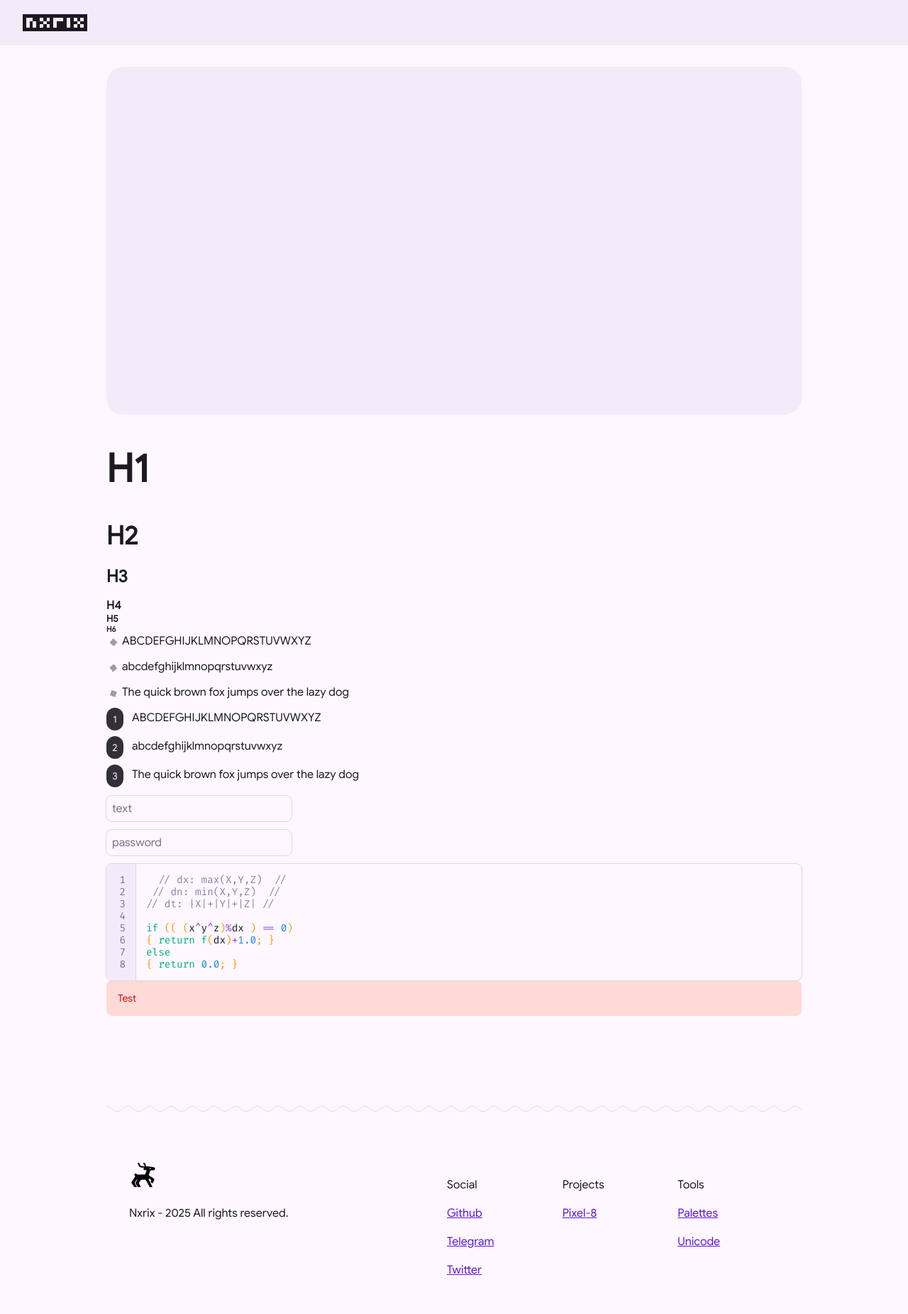
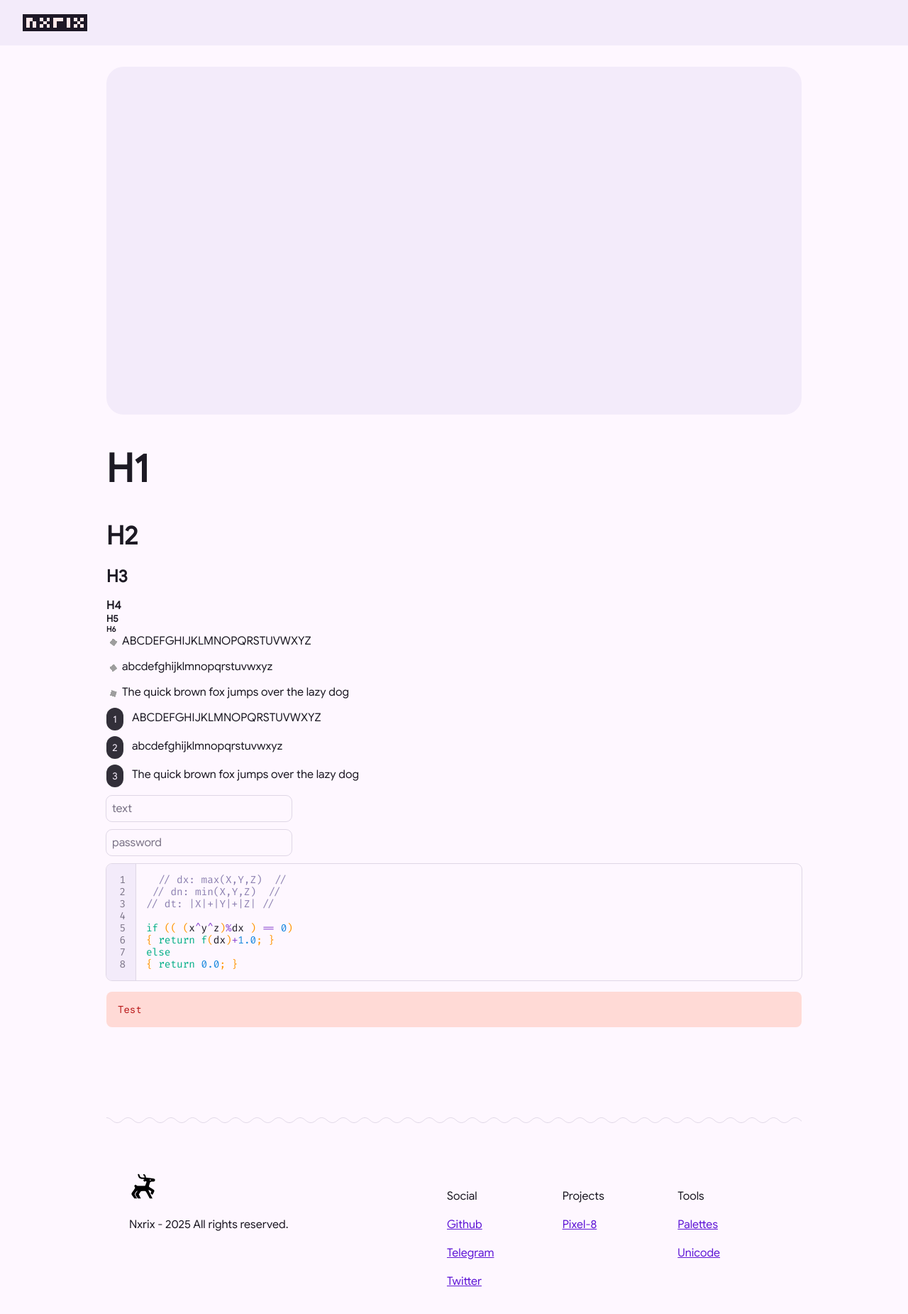
Before and after one commit to Nxrix/nxrix.github.io, a Jekyll site: the page built from _projects/test.md, in a window 1280 px wide. Shown: the top 1851 px of the page at 71% size. Built offline with Jekyll 4.4.1, drawn with Linux system fonts in a browser that asks for light colours; grey boxes are pictures that could not be loaded.

Commit message:
Update style.css

```diff
--- a/assets/css/style.css
+++ b/assets/css/style.css
@@ -448,7 +448,9 @@ ol, ul {
 .body .content .info-error {
   background-color: var(--md-sys-color-error-container);
   color: var(--md-sys-color-error);
+  font-family: "mono";
   font-size: 14px;
+  margin-top: 16px;
   padding: 16px;
   border-radius: 8px;
 }
```
